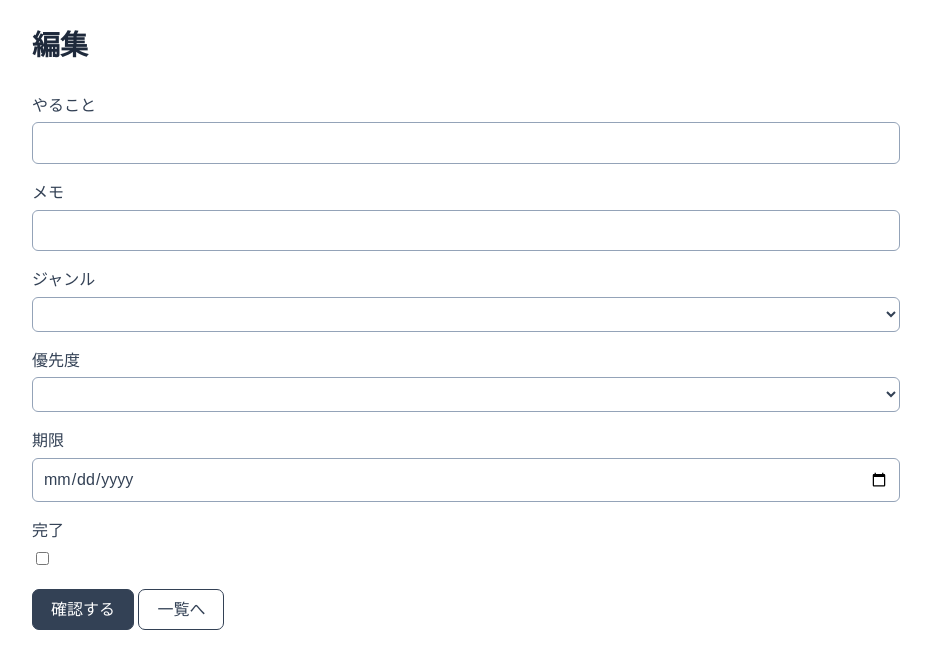
After one commit to inouejuk/fw-todo, a Spring app: template src/main/resources/templates/edit.html in a window 1280 px wide. The commit adds this page. Shown: the top 669 px of the page, without its empty margins (174-1105 px from the left). Run offline with Thymeleaf, Linux system fonts and the light colour scheme; the template is opened without the code that fills it, so the values that code supplies are empty.

Commit message:
11-09-03

```diff
--- a/src/main/java/com/example/todoapp/TodoMapper.java
+++ b/src/main/java/com/example/todoapp/TodoMapper.java
@@ -9,5 +9,9 @@ public interface TodoMapper {
 
     List<Todo> findAll();
 
+    Todo findById(Long id);
+
     void insert(Todo todo);
+
+    void update(Todo todo);
 }
--- /dev/null
+++ b/src/main/resources/templates/edit.html
@@ -0,0 +1,54 @@
+<!DOCTYPE html>
+<html lang="ja" xmlns:th="http://www.thymeleaf.org">
+<head>
+    <meta charset="UTF-8">
+    <meta name="viewport" content="width=device-width, initial-scale=1.0">
+    <title>編集</title>
+    <link rel="stylesheet" href="/css/style.css">
+</head>
+<body>
+    <div class="container">
+        <h1 class="page-title">編集</h1>
+        <form th:action="@{/todos/{id}/confirm(id=${todo.id})}" method="post" th:object="${todo}">
+            <div class="form-row">
+                <label class="form-label" for="title">やること</label>
+                <input class="form-input" type="text" th:field="*{title}">
+            </div>
+            <div class="form-row">
+                <label class="form-label" for="detail">メモ</label>
+                <input class="form-input" type="text" th:field="*{detail}">
+            </div>
+            <div class="form-row">
+                <label class="form-label" for="category">ジャンル</label>
+                <select class="form-input" th:field="*{category}">
+                    <option value=""></option>
+                    <option value="デザイン">デザイン</option>
+                    <option value="マーケティング">マーケティング</option>
+                    <option value="プログラミング">プログラミング</option>
+                    <option value="資格">資格</option>
+                    <option value="就職活動">就職活動</option>
+                </select>
+            </div>
+            <div class="form-row">
+                <label class="form-label" for="priority">優先度</label>
+                <select class="form-input" th:field="*{priority}">
+                    <option value=""></option>
+                    <option value="1">高</option>
+                    <option value="2">中</option>
+                    <option value="3">低</option>
+                </select>
+            </div>
+            <div class="form-row">
+                <label class="form-label" for="dueDate">期限</label>
+                <input class="form-input" type="date" th:field="*{dueDate}">
+            </div>
+            <div class="form-row">
+                <label class="form-label" for="completed">完了</label>
+                <input id="completed" type="checkbox" th:field="*{completed}">
+            </div>
+            <button class="btn" type="submit">確認する</button>
+            <a class="btn sub" th:href="@{/todos}">一覧へ</a>
+        </form>
+    </div>
+</body>
+</html>
--- a/src/main/resources/templates/todos.html
+++ b/src/main/resources/templates/todos.html
@@ -20,6 +20,7 @@
                     <th scope="col">優先度</th>
                     <th scope="col">期限</th>
                     <th scope="col">状態</th>
+                    <th scope="col">操作</th>
                 </tr>
             </thead>
             <tbody>
@@ -29,6 +30,7 @@
                     <td th:text="${todo.priority == 1 ? '高' : (todo.priority == 2 ? '中' : '低')}"></td>
                     <td th:text="${todo.dueDate}"></td>
                     <td th:text="${todo.completed ? '完了' : '未完了'}"></td>
+                    <td><a class="link" th:href="@{/todos/{id}/edit(id=${todo.id})}">編集</a></td>
                 </tr>
             </tbody>
         </table>
```
Also changed, not shown: src/main/java/com/example/todoapp/HomeController.java (+32 -0 lines), src/main/resources/mapper/TodoMapper.xml (+17 -0 lines), src/main/resources/templates/edit-confirm.html (added, +32 -0 lines).
